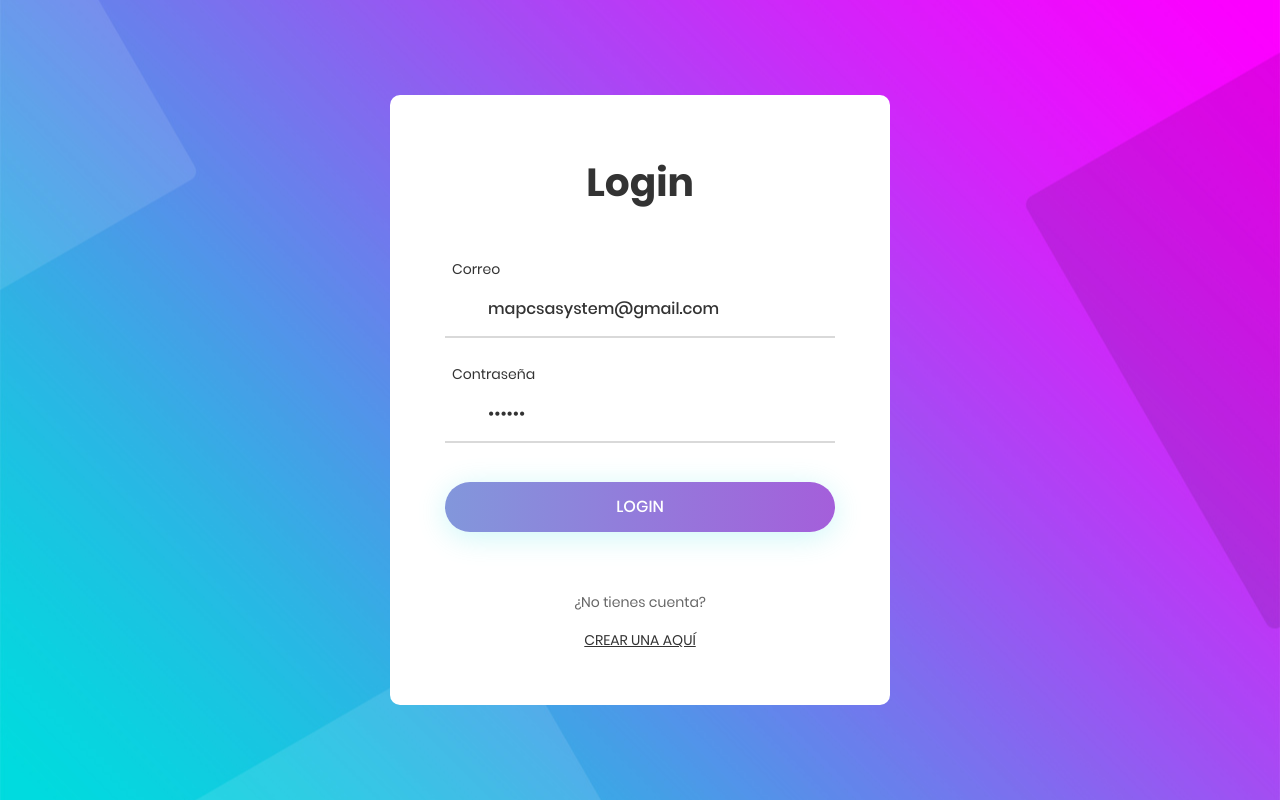
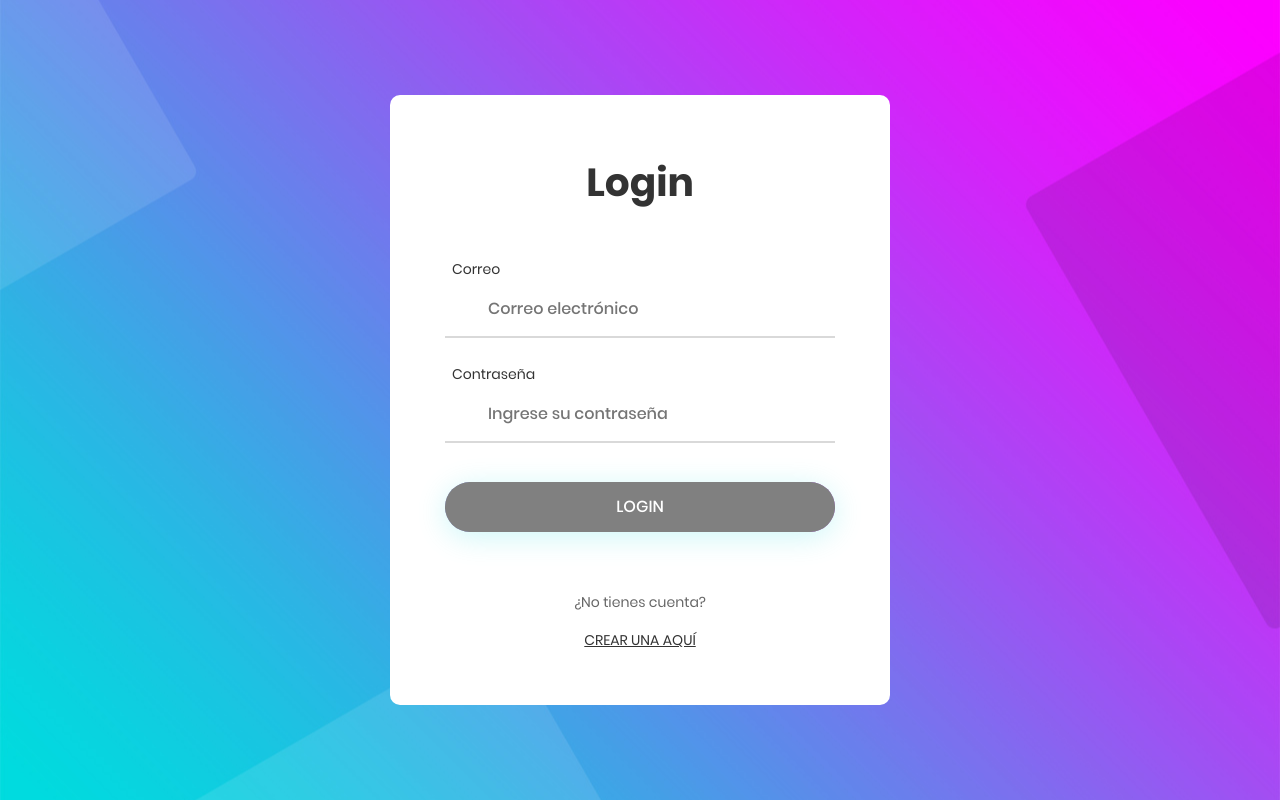
Before and after one commit to mapcsasystem/angular-17-auth-app, an Angular app: page /auth/login in a window 1280 px wide. Built offline with nearby package versions, Linux system fonts and the light colour scheme.

Commit message:
remove set email , password

```diff
--- a/src/app/auth/pages/login-page/login-page.component.ts
+++ b/src/app/auth/pages/login-page/login-page.component.ts
@@ -26,8 +26,8 @@ export class LoginPageComponent implements OnDestroy {
   private router = inject(Router);
 
   public myForm = this.fb.group({
-    email: ['mapcsasystem@gmail.com', [Validators.required, Validators.email]],
-    password: ['123456', [Validators.required, Validators.minLength(6)]],
+    email: ['', [Validators.required, Validators.email]],
+    password: ['', [Validators.required, Validators.minLength(6)]],
   });
 
   private _sub = new Subscription();
```
